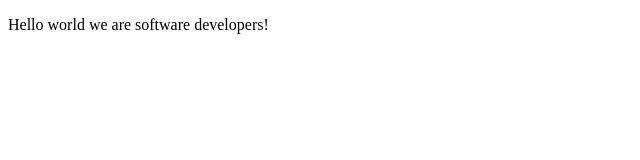
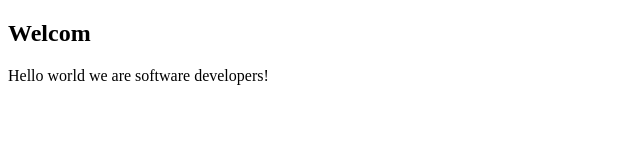
Before and after one commit to m05e5/Microverse_trial_3, a plain HTML site: page index copy.html in a window 1280 px wide. Shown: the whole page, without its empty margins (0-640 px from the left). Drawn offline with Linux system fonts and the light colour scheme.

Commit message:
first three tasks

```diff
--- a/index copy.html
+++ b/index copy.html
@@ -7,6 +7,17 @@
   </head>
 
   <body>
+    <section id="welcome-section">
+      <h1>Welcom</h1>
+
+    </section>
+    <section id="projects">
+
+    </section>
+
+
+
+
   <p>Hello world we are software developers!</p>
     <script src="https://cdn.freecodecamp.org/testable-projects-fcc/v1/bundle.js"></script>
 
```
